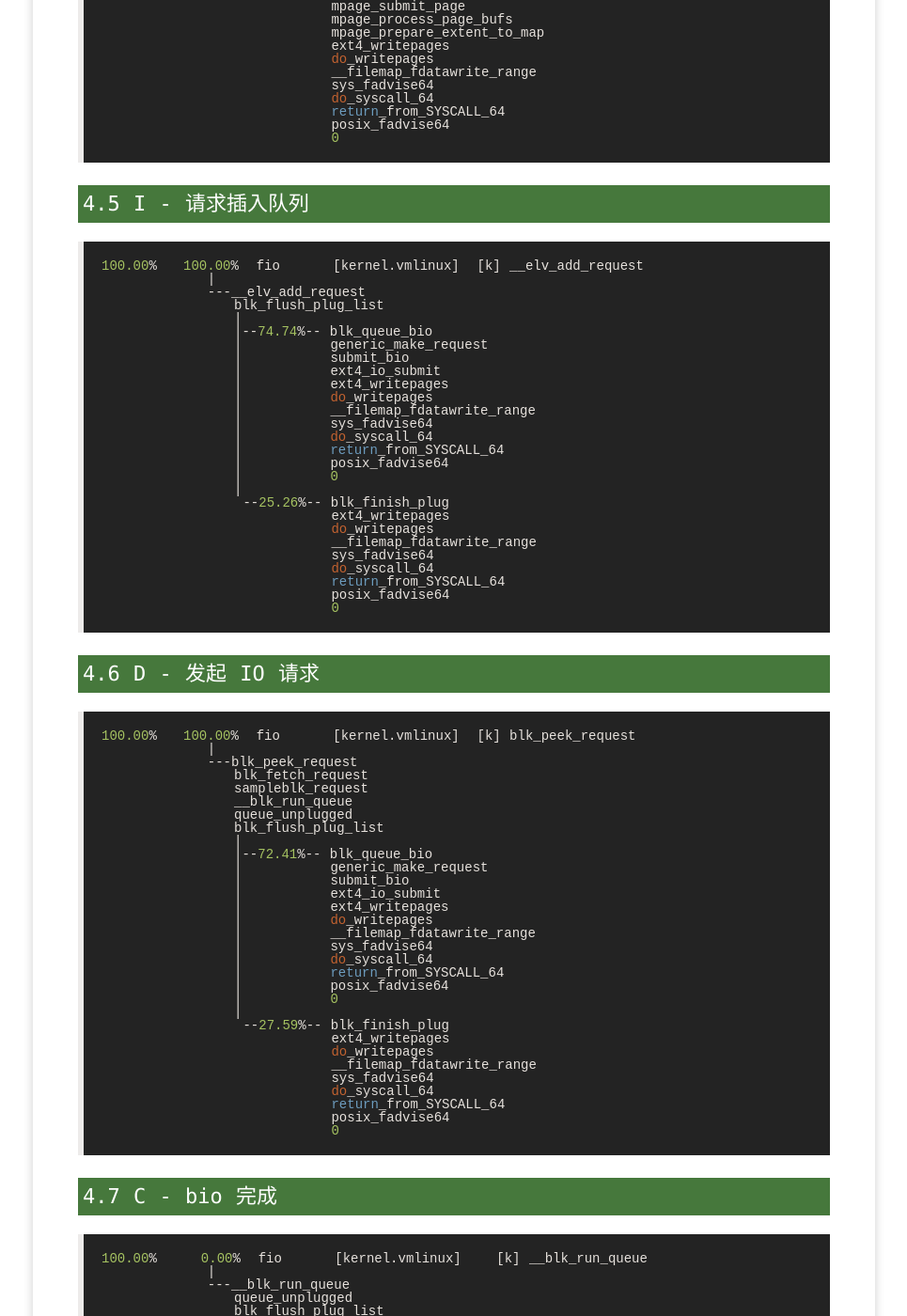
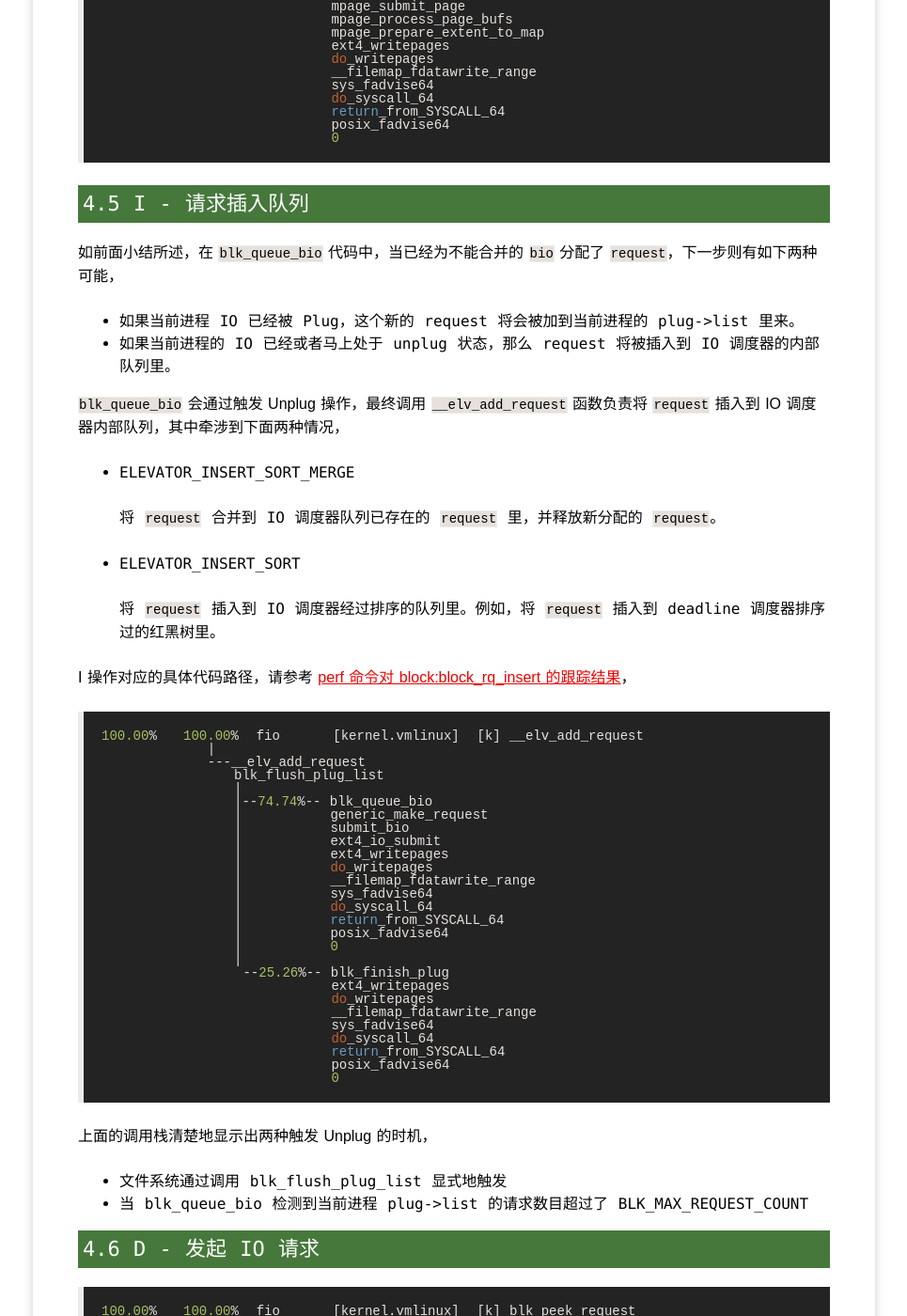
Before and after one commit to yangoliver/yangoliver.github.io, a Jekyll site: the page built from _posts/2016/2016-10-27-linux-block-driver-basic-5.md, in a window 1280 px wide and 1400 px high, scrolled down 7624 px. Shown: the whole window at 94% size, without its empty margins (157-1122 px from the left). Built offline with Jekyll 4.4.1, drawn with Linux system fonts in a browser that asks for light colours; comment, search, counter and statistics services are not loaded.

Commit message:
draft: description for I trace action

```diff
--- a/_posts/2016/2016-10-27-linux-block-driver-basic-5.md
+++ b/_posts/2016/2016-10-27-linux-block-driver-basic-5.md
@@ -328,6 +328,23 @@ G 操作对应的具体代码路径，请参考 [perf 命令对 block:block_getr
 
 ### 4.5 I - 请求插入队列
 
+如前面小结所述，在 `blk_queue_bio` 代码中，当已经为不能合并的 `bio` 分配了 `request`，下一步则有如下两种可能，
+
+* 如果当前进程 IO 已经被 Plug，这个新的 `request` 将会被加到当前进程的 `plug->list` 里来。
+* 如果当前进程的 IO 已经或者马上处于 unplug 状态，那么 `request` 将被插入到 IO 调度器的内部队列里。
+
+`blk_queue_bio` 会通过触发 Unplug 操作，最终调用 `__elv_add_request` 函数负责将 `request` 插入到 IO 调度器内部队列，其中牵涉到下面两种情况，
+
+* ELEVATOR_INSERT_SORT_MERGE
+
+  将 `request` 合并到 IO 调度器队列已存在的 `request` 里，并释放新分配的 `request`。
+
+* ELEVATOR_INSERT_SORT
+
+  将 `request` 插入到 IO 调度器经过排序的队列里。例如，将 `request` 插入到 deadline 调度器排序过的红黑树里。
+
+I 操作对应的具体代码路径，请参考 [perf 命令对 block:block_rq_insert 的跟踪结果](https://github.com/yangoliver/lktm/blob/master/drivers/block/sampleblk/labs/lab2/perf_block_rq_insert.log)，
+
 	100.00%   100.00%  fio      [kernel.vmlinux]  [k] __elv_add_request
                 |
                 ---__elv_add_request
@@ -355,6 +372,11 @@ G 操作对应的具体代码路径，请参考 [perf 命令对 block:block_getr
                               return_from_SYSCALL_64
                               posix_fadvise64
                               0
+
+上面的调用栈清楚地显示出两种触发 Unplug 的时机，
+
+* 文件系统通过调用 `blk_flush_plug_list` 显式地触发
+* 当 `blk_queue_bio` 检测到当前进程 `plug->list` 的请求数目超过了 BLK_MAX_REQUEST_COUNT
 
 ### 4.6 D - 发起 IO 请求
 
```
